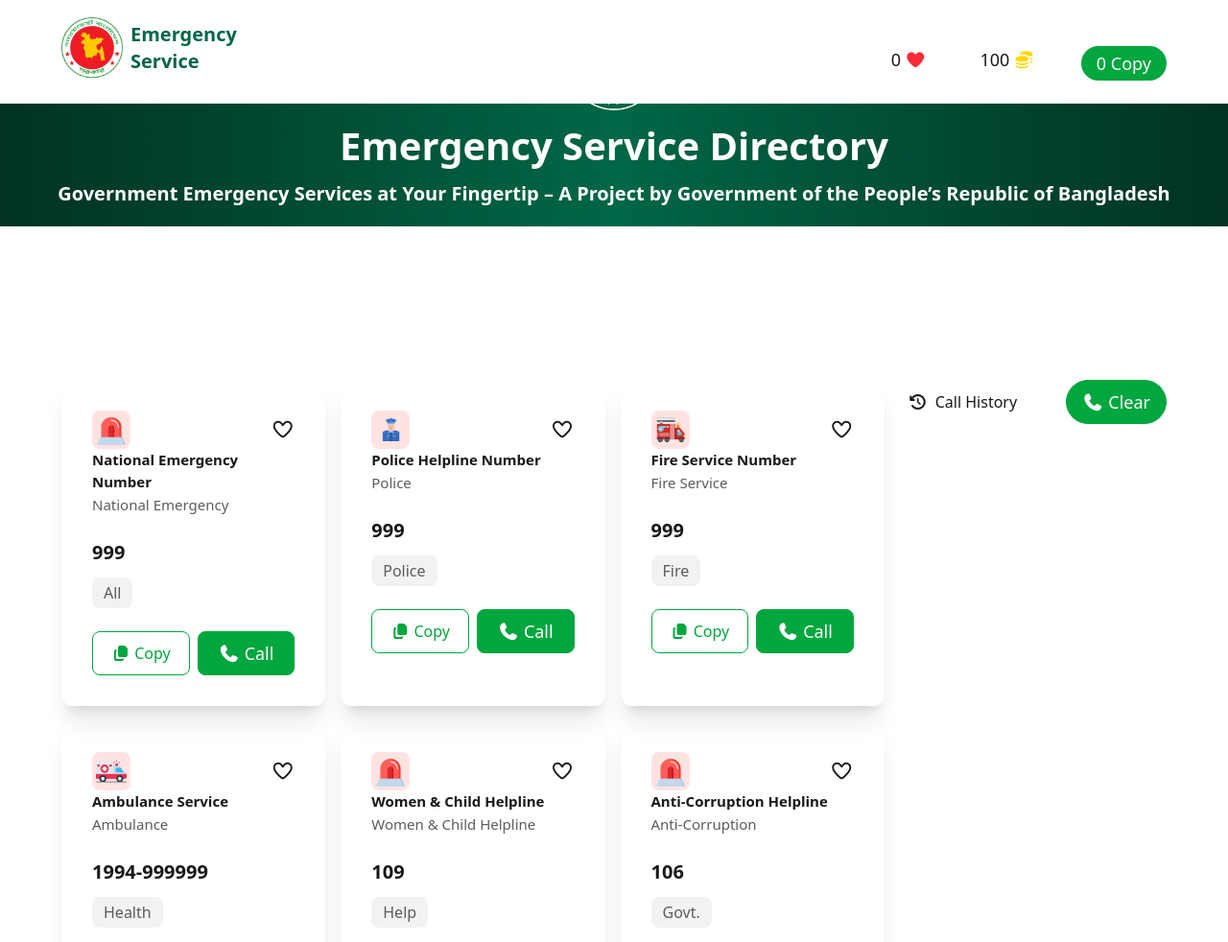
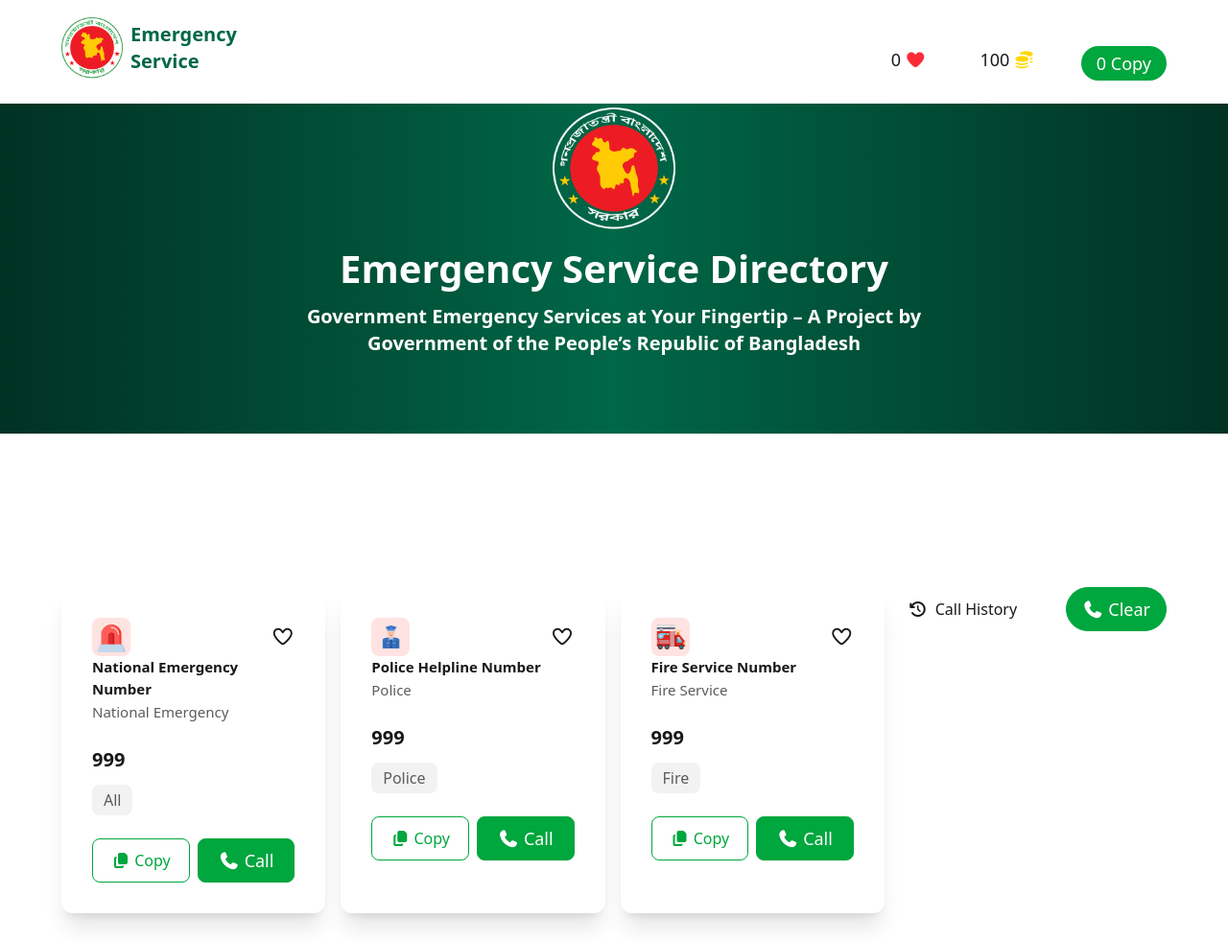
Before and after one commit to MD-Shihab-Hossain/B12-A5-Emergency-Hotline, a plain HTML site: page index.html in a window 1280 px wide. Shown: the top 982 px of the page at 96% size. Drawn offline with nearby package versions, Linux system fonts and the light colour scheme.

Commit message:
Some changes on banner section

```diff
--- a/index.html
+++ b/index.html
@@ -77,13 +77,13 @@
     <main class="mb-[80px]">
       <!-- banner section -->
       <section
-        class="bg-gradient-to-r from-[#013223] via-[#006747] to-[#013223] py-[20px] mb-28">
+        class="bg-gradient-to-r from-[#013223] via-[#006747] to-[#013223] pt-28 pb-20 mb-28">
         <div class="text-center">
-          <img class="mx-auto w-24" src="./assets/logo-dark.png" alt="" />
+          <img class="mx-auto w-28 md:w-32 mb-4" src="./assets/logo-dark.png" alt="" />
           <h1 class="text-3xl md:text-[40px] font-bold my-3 text-white">
             Emergency Service Directory
           </h1>
-          <p class="text-white font-semibold text-xl">
+          <p class="text-white font-semibold text-lg md:text-xl max-w-3xl mx-auto">
             Government Emergency Services at Your Fingertip – A Project by
             Government of the People’s Republic of Bangladesh
           </p>
```
